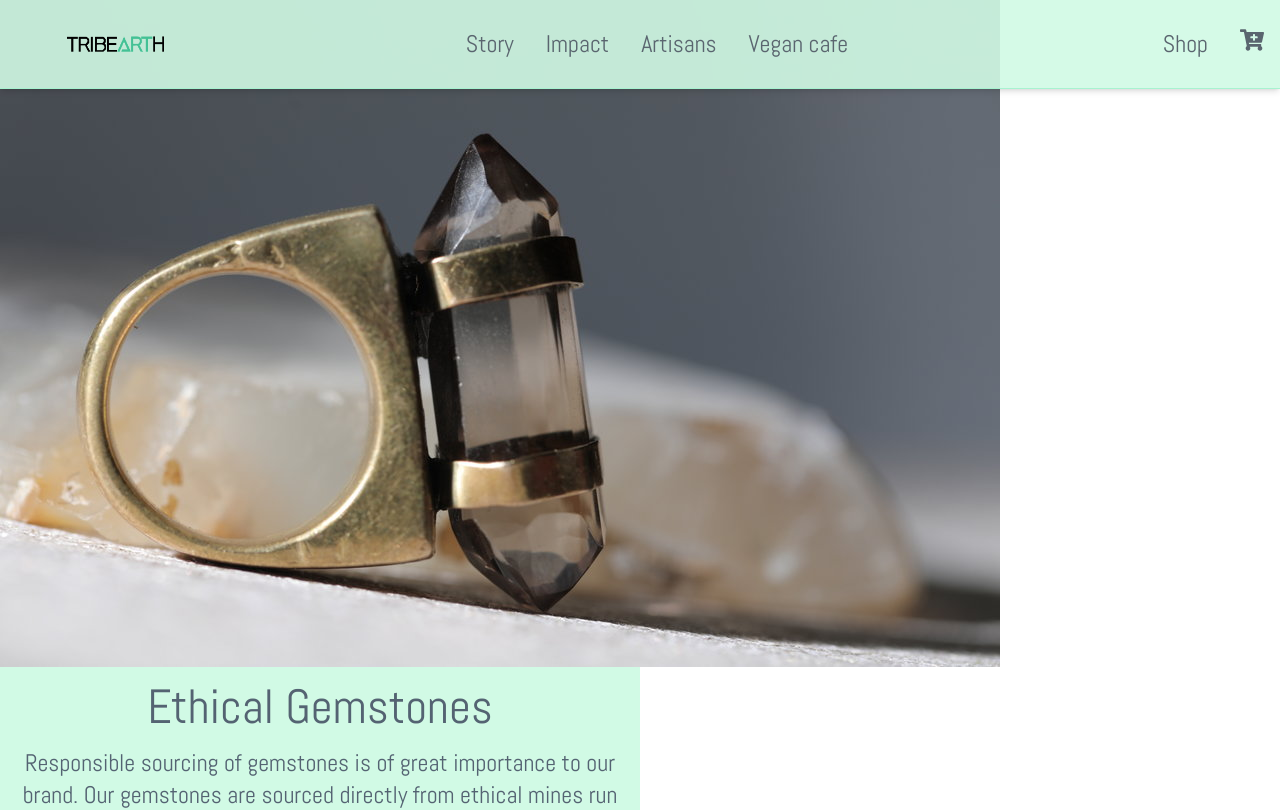
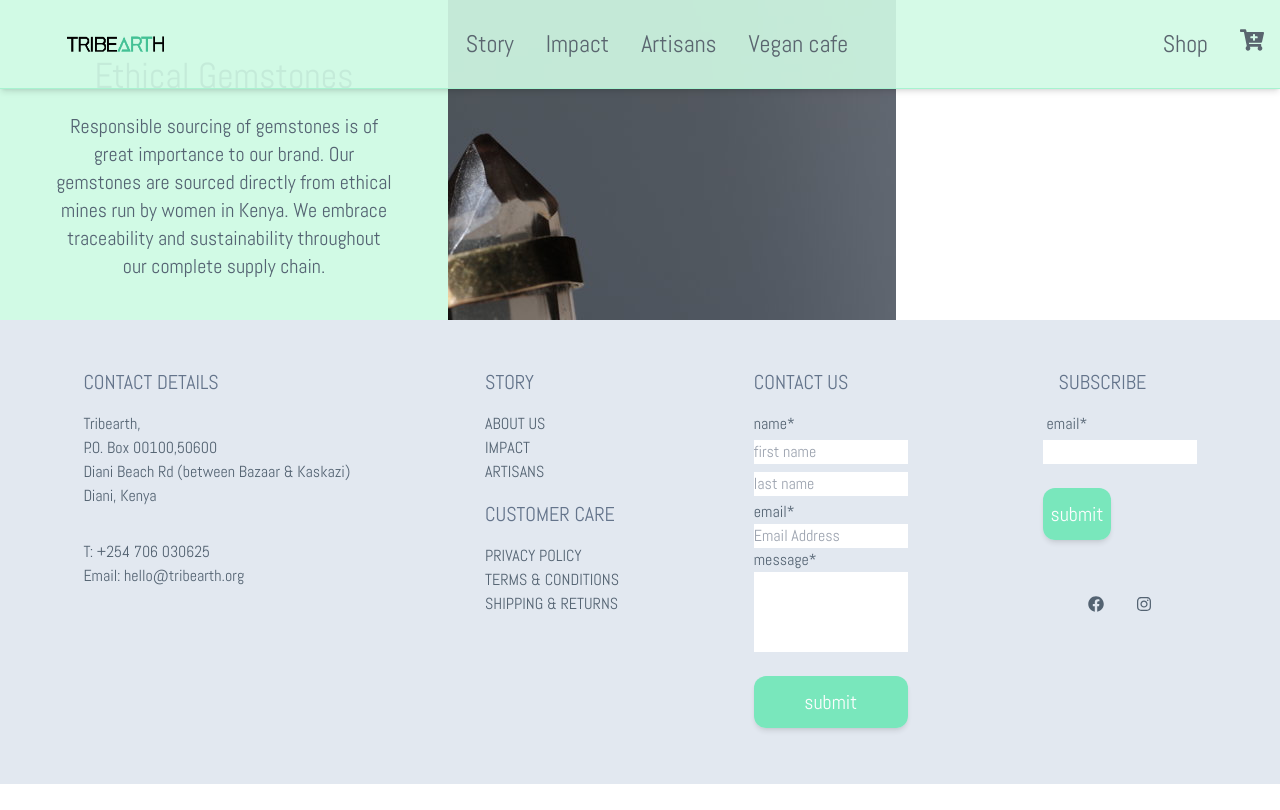
Before and after one commit to MatthewsRicky/tribearth, a React (Vite) app in the folder tribearth/: page /Impact in a window 1280 px wide. Shown: the top 810 px of the page. Built offline with nearby package versions, Linux system fonts and the light colour scheme; a web font is replaced by a local one.

Commit message:
Update Impact.jsx

```diff
--- a/tribearth/src/pages/Impact.jsx
+++ b/tribearth/src/pages/Impact.jsx
@@ -8,13 +8,15 @@ function Impact() {
     <div>
       <Nav></Nav>
       <div className=''>
-        <div className=''>
-          <img src={Ethicalgems} alt="" />
+        <div className=''
+          style={{
+            backgroundImage: `url(${Ethicalgems})`,
+            width: '70%',
+          }}>
 
-          <div className='bg-emerald-100 w-[50%]'>
-            <h1 className='text-4xl md:text-5xl text-bol text-center py-4'>Ethical Gemstones</h1>
-            <p className='text-2xl px-4 text-center'>Responsible sourcing of gemstones is of great importance to our brand. Our gemstones are sourced directly from ethical mines run by women in Kenya. We embrace traceability and sustainability throughout our complete supply chain.</p>
-
+          <div className='p-10 bg-emerald-100 w-[50%]'>
+            <h1 className='text-3xl md:text-4xl text-bol text-center py-4'>Ethical Gemstones</h1>
+            <p className='text-xl px-4 text-center'>Responsible sourcing of gemstones is of great importance to our brand. Our gemstones are sourced directly from ethical mines run by women in Kenya. We embrace traceability and sustainability throughout our complete supply chain.</p>
           </div>
         </div>
 
```
